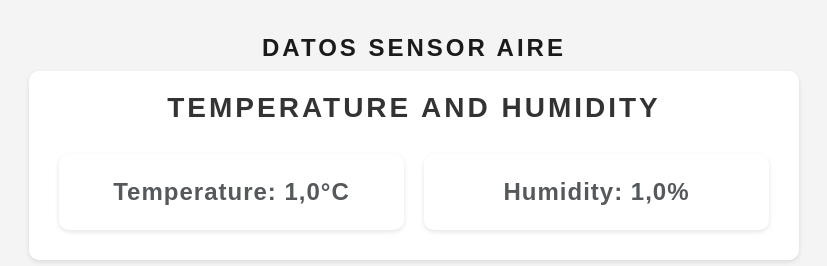
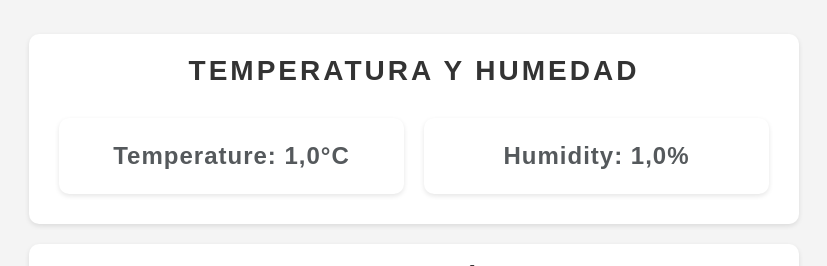
Before and after one commit to andresluarte/agrosmartiot_postgresql, a Django app: page /tiemporeal/ in a window 1280 px wide. Shown: the part 106-372 px from the top of the page, without its empty margins (226-1053 px from the left). Run offline with Django 4.2, Linux system fonts and the light colour scheme; tables that the repository leaves empty hold one stand-in row (values such as "Sample post"); some libraries are stand-ins or nearby versions.

Commit message:
cambios fuente en tiempo real2

```diff
--- a/agrosmartiotweb/templates/agrosmart/tiemporeal.html
+++ b/agrosmartiotweb/templates/agrosmart/tiemporeal.html
@@ -4,7 +4,7 @@
 <!DOCTYPE html>
 <html>
 <head>
-
+    <title>Datos Sensor</title>
     <script src="https://polyfill.io/v3/polyfill.min.js?features=default"></script>
     <style>
         body {
@@ -70,10 +70,10 @@
 </head>
 <body>
     <div class="container">
-        <h3>Datos Sensor Aire </h3>
+
         {% if latest_data %}
             <div class="section">
-                <h3>Temperature and Humidity</h3>
+                <h3>Temperatura y Humedad</h3>
                 <div class="data">
                     <div>
                         <strong>Temperature:</strong> <span>{{ latest_data.temperature }}°C</span>
```
